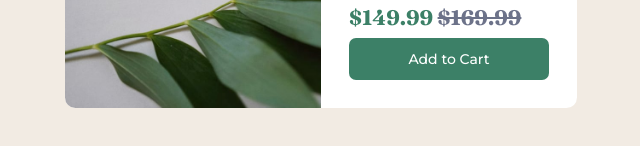
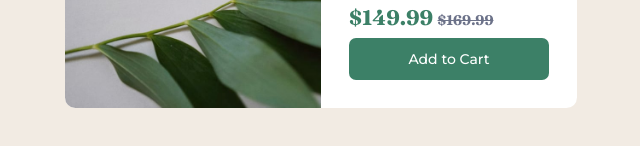
Before and after one commit to lilKriT/gabrielle-essence-card-component, a website: page index.html in a window 1280 px wide. Shown: the part 484-630 px from the top of the page, 319-959 px from the left. Drawn offline with Linux system fonts and the light colour scheme.

Commit message:
Styling.

```diff
--- a/index.html
+++ b/index.html
@@ -43,7 +43,9 @@
           </p>
           <p class="font-fraunces text-2xl text-darkCyan">
             $149.99
-            <span class="text-darkGrayishBlue line-through">$169.99</span>
+            <span class="text-darkGrayishBlue line-through text-base"
+              >$169.99</span
+            >
           </p>
           <button class="bg-darkCyan w-full p-3 rounded-lg text-white">
             Add to Cart
```
Also changed, not shown: dist/output.css.
